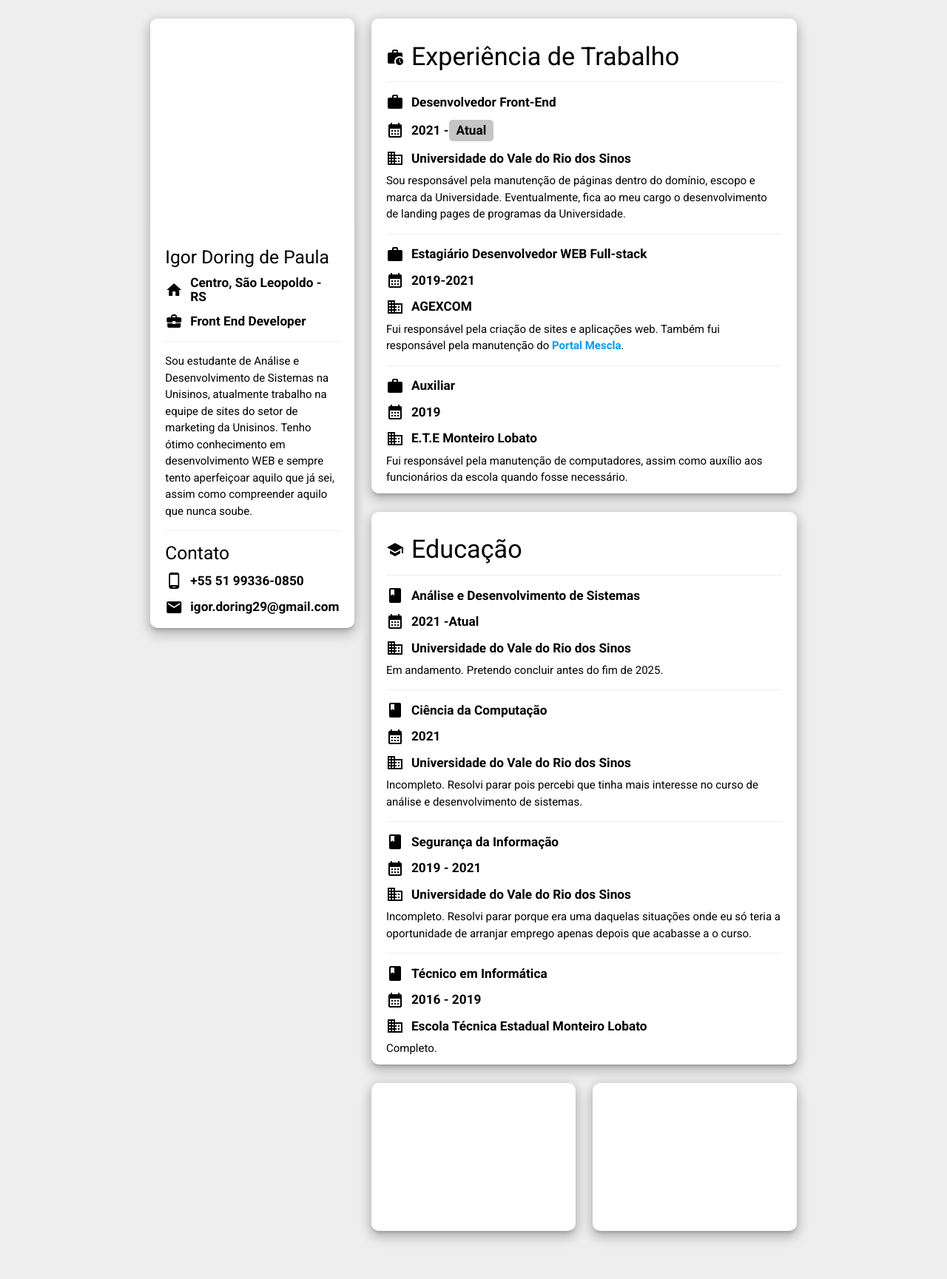
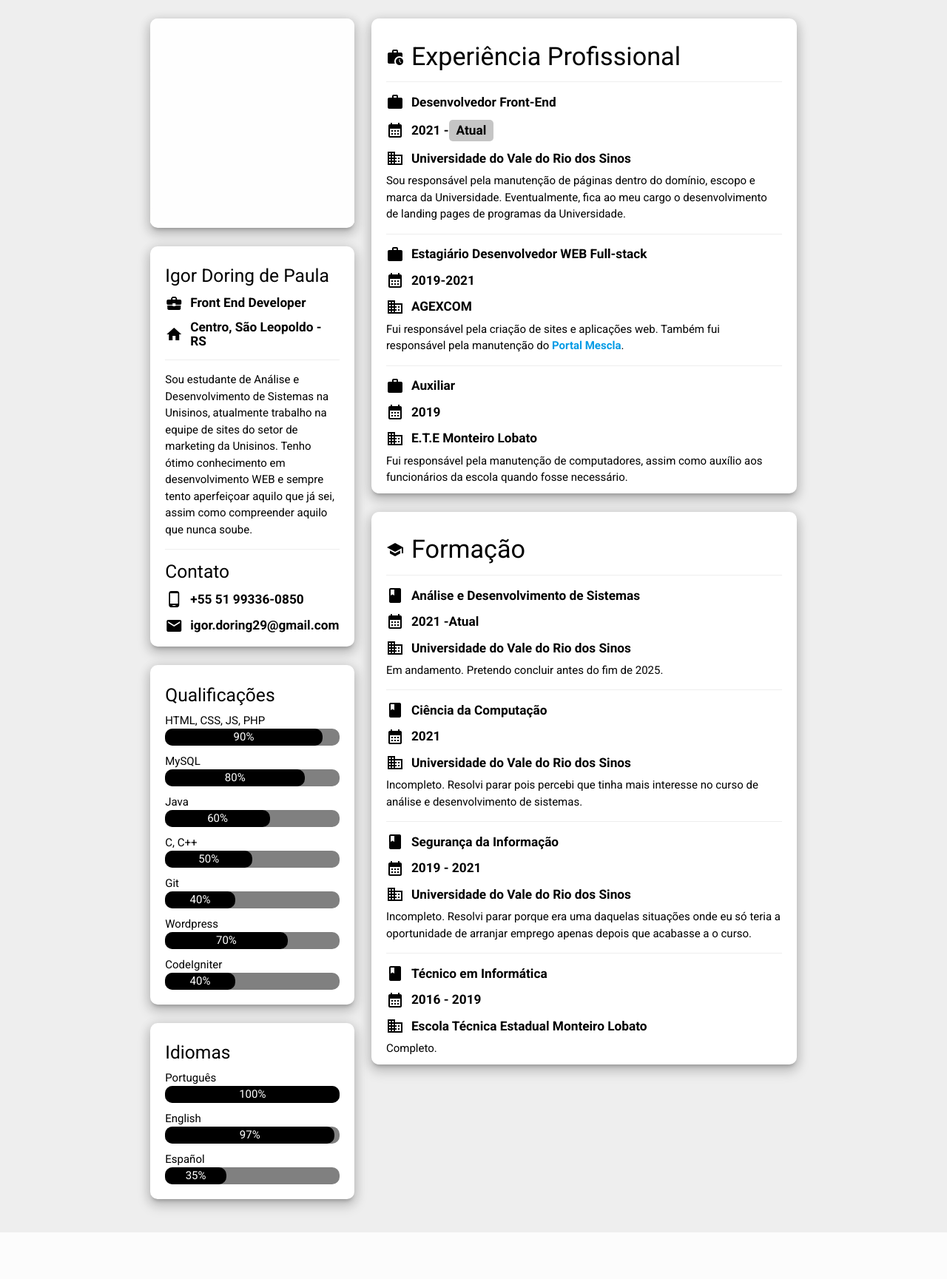
Before and after one commit to IgorDoring/IgorDoring.github.io, a PHP site: page / in a window 1280 px wide. Shown: the whole page at 74% size. After the commit the page ends 1666 px from the top, so only its background shows below. Run offline with PHP 8.4, Linux system fonts and the light colour scheme.

Commit message:
Ajustes finais do lado esquerdo

```diff
--- a/css/style.css
+++ b/css/style.css
@@ -1,8 +1,5 @@
 @import url('https://fonts.googleapis.com/css2?family=Roboto:wght@300;400;700&display=swap');
 
-/*
-Document
-*/
 *{
 	margin: 0;
 	padding: 0;
@@ -15,10 +12,10 @@ body{
 	background-color: #eee;
 }
 
-
 .info-box{
 	border-radius: 10px;
 	background-color: #fff;
+	margin-bottom: 25px;
 }
 
 .info-text{
@@ -26,9 +23,20 @@ body{
 	padding: 10px 20px;
 }
 
-
 .info-text h6{
 	font-weight: bold;
+}
+
+.skill-bar{
+	margin-bottom: 10px;
+	border-radius: 10px;
+	background-color: grey;
+}
+
+.skill-bar p{
+	border-radius: 10px;
+	color: white;
+	background-color: black;
 }
 
 .divider{
@@ -43,19 +51,8 @@ span.material-icons{
 perfil
 */
 
-.perfil{
-	margin-bottom: 25px;
-}
-
 .perfil img{
 	border-radius: 10px 10px 0px 0px;
-}
-
-/*
-experiencia
-*/
-.experiencia{
-	margin-bottom: 25px;
 }
 
 .experiencia span.atual{
@@ -63,32 +60,3 @@ experiencia
 	border-radius: 5px;
 	background-color: #c5c5c5;
 }
-
-
-/*
-educacao
-*/
-
-.educacao{
-	margin-bottom: 25px;
-}
-
-
-/*
-habilidade
-*/
-
-.habilidade{
-	height: 200px;
-	margin-bottom: 25px;
-}
-
-
-/*
-idioma
-*/
-
-.idioma{
-	height: 200px;
-	margin-bottom: 25px;
-}
--- a/index.php
+++ b/index.php
@@ -17,10 +17,13 @@
 			<div class="col s12 m4">
 				<div class="info-box perfil z-depth-3">
 					<img class="responsive-img" src="img/img branco.jpg">
+				</div>
+
+				<div class="info-box perfil z-depth-3">
 					<div class="info-text">
 						<h5>Igor Doring de Paula</h5>
+						<h6 class="valign-wrapper"><span class="material-icons">business_center</span> Front End Developer</h6>
 						<h6 class="valign-wrapper"><span class="material-icons">home</span> Centro, São Leopoldo - RS</h6>
-							<h6 class="valign-wrapper"><span class="material-icons">business_center</span> Front End Developer</h6>
 						<div class="divider"></div>
 						<p>Sou estudante de Análise e Desenvolvimento de Sistemas na Unisinos, atualmente trabalho na equipe de sites do setor de marketing da Unisinos. Tenho ótimo conhecimento em desenvolvimento WEB e sempre tento aperfeiçoar aquilo que já sei, assim como compreender aquilo que nunca soube.</p>
 						<div class="divider"></div>
@@ -28,13 +31,44 @@
 						<h6 class="valign-wrapper"><span class="material-icons">phone_android</span> +55 51 99336-0850</h6>
 						<h6 class="valign-wrapper"><span class="material-icons">email</span> igor.doring29@gmail.com</h6>
 					</div>
+				</div>
 
+				<div class="info-box habilidade z-depth-3">
+					<div class="info-text">
+						<h5>Qualificações</h5>
+						<p>HTML, CSS, JS, PHP</p>
+						<div class="skill-bar"><p class="center-align" style="width: 90%;">90%</p></div>
+						<p>MySQL</p>
+						<div class="skill-bar"><p class="center-align" style="width: 80%;">80%</p></div>
+						<p>Java</p>
+						<div class="skill-bar"><p class="center-align" style="width: 60%;">60%</p></div>
+						<p>C, C++</p>
+						<div class="skill-bar"><p class="center-align" style="width: 50%;">50%</p></div>
+						<p>Git</p>
+						<div class="skill-bar"><p class="center-align" style="width: 40%;">40%</p></div>
+						<p>Wordpress</p>
+						<div class="skill-bar"><p class="center-align" style="width: 70%;">70%</p></div>
+						<p>CodeIgniter</p>
+						<div class="skill-bar"><p class="center-align" style="width: 40%;">40%</p></div>
+					</div>
+				</div>
+
+				<div class="info-box idioma z-depth-3">
+					<div class="info-text">
+						<h5>Idiomas</h5>
+						<p>Português</p>
+						<div class="skill-bar"><p class="center-align">100%</p></div>
+						<p>English</p>
+						<div class="skill-bar"><p class="center-align" style="width: 97%;">97%</p></div>
+						<p>Español</p>
+						<div class="skill-bar"><p class="center-align" style="width: 35%;">35%</p></div>
+					</div>
 				</div>
 			</div>
 			<div class="col s12 m8">
 				<div class="info-box experiencia z-depth-3">
 					<div class="info-text">
-						<h4 class="valign-wrapper"><span class="material-icons">work_history</span> Experiência de Trabalho</h4>
+						<h4 class="valign-wrapper"><span class="material-icons">work_history</span> Experiência Profissional</h4>
 						<div class="divider"></div>
 						<h6 class="valign-wrapper"><span class="material-icons">work</span> Desenvolvedor Front-End</h6>
 						<h6 class="valign-wrapper"><span class="material-icons">calendar_month</span> 2021 - <span class="atual">Atual</span></h6>
@@ -54,7 +88,7 @@
 				</div>
 				<div class="info-box educacao z-depth-3">
 					<div class="info-text">
-						<h4 class="valign-wrapper"><span class="material-icons">school</span> Educação</h4>
+						<h4 class="valign-wrapper"><span class="material-icons">school</span> Formação</h4>
 						<div class="divider"></div>
 						<h6 class="valign-wrapper"><span class="material-icons">class</span> Análise e Desenvolvimento de Sistemas</h6>
 						<h6 class="valign-wrapper"><span class="material-icons">calendar_month</span> 2021 - <span class="atual">Atual</span></h6>
@@ -77,16 +111,6 @@
 						<p>Completo.</p>
 					</div>
 				</div>
-				<div class="row">
-					<div class="col s12 m6">
-						<div class="info-box habilidade z-depth-3">
-						</div>
-					</div>
-					<div class="col s12 m6">
-						<div class="info-box idioma z-depth-3">
-						</div>
-					</div>
-				</div>
 			</div>
 		</div>
 	</div>
```
Lines whose indentation alone changed are shown as unchanged.
